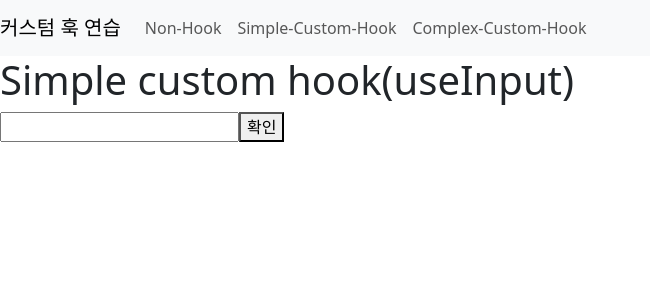
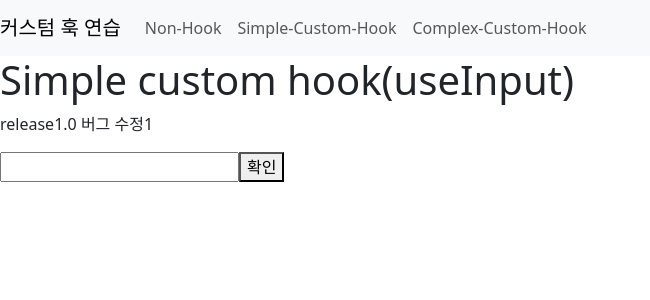
Before and after one commit to Choung-Hoon/react-custom-hook, a React (Create React App) app: page /v2 in a window 1280 px wide. Shown: the top 300 px of the page, without its empty margins (0-650 px from the left). Built offline with nearby package versions, Linux system fonts and the light colour scheme.

Commit message:
release 1.0 첫 번째 버그 수정

```diff
--- a/src/component/LightCustomeHook.js
+++ b/src/component/LightCustomeHook.js
@@ -11,6 +11,7 @@ const LightCustomeHook = () => {
   return (
     <div>
       <h1>Simple custom hook(useInput)</h1>
+      <p>release1.0 버그 수정1</p>
       <input type="text" onChange={handleChanged} value={inputValue} />
       <button onClick={handleSubmit}>확인</button>
     </div>
```
